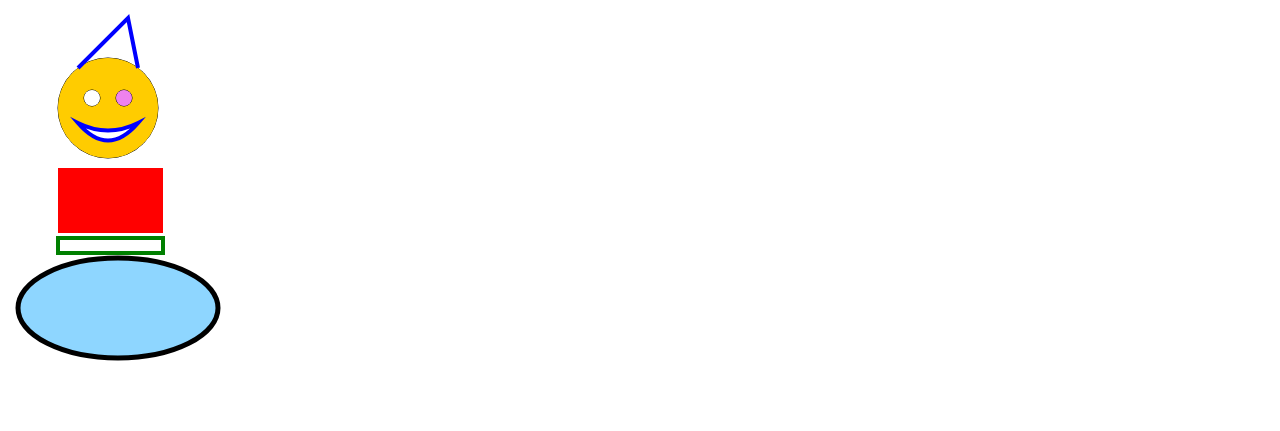
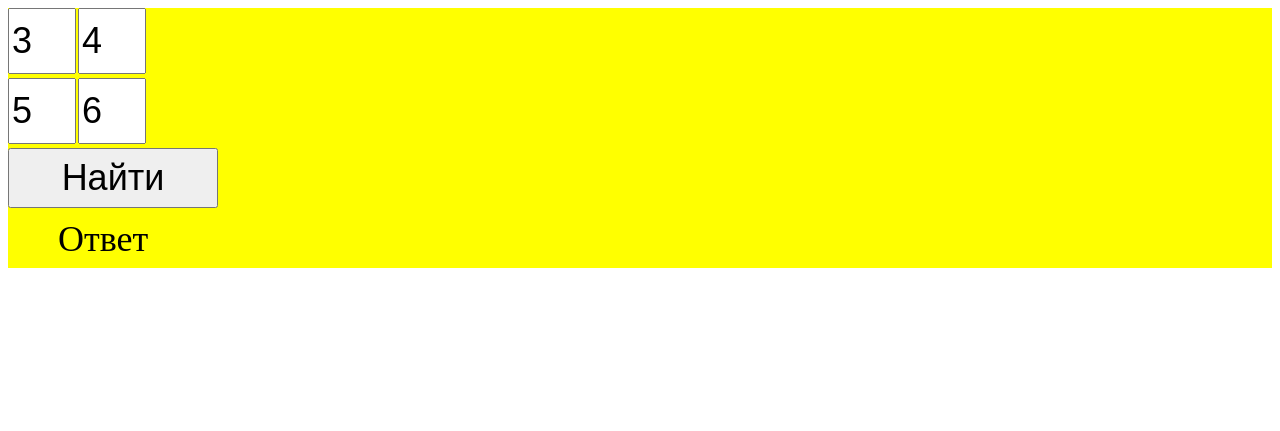
Before and after one commit to starikova/ct, a plain HTML site: page ivanovII/index.html in a window 1280 px wide. Drawn offline with Linux system fonts and the light colour scheme.

Commit message:
Update index.html

```diff
--- a/ivanovII/index.html
+++ b/ivanovII/index.html
@@ -1,76 +1,104 @@
+<!DOCTYPE HTML>
 <html>
- <head>
-  <title>canvas</title>
-  <meta charset="utf-8">
 
-  <canvas id="smile" width="320" height="420">
-    <p>Ваш браузер не поддерживает рисование.</p>
-  </canvas>
+<body>
 
-<script type="text/javascript">
-    var myCanvas = document.getElementById('smile');
-     var ctx = myCanvas.getContext('2d');
-     // Рисуем окружность
-     ctx.strokeStyle = "#000";
-     ctx.fillStyle = "#fc0";
-     ctx.beginPath();
-     ctx.arc(100,100,50,0,Math.PI*2,true);
-     ctx.closePath();
-     ctx.stroke();
-     ctx.fill();
-     // Рисуем левый глаз
-     ctx.fillStyle = "#fff";
-     ctx.beginPath();
-     ctx.arc(84,90,8,0,Math.PI*2,true);
-     ctx.closePath();
-     ctx.stroke();
-     ctx.fill();
-     // Рисуем правый глаз
-     ctx.fillStyle="violet";
-     ctx.beginPath();
-     ctx.arc(116,90,8,0,Math.PI*2,true);
-     ctx.closePath();
-     ctx.stroke();
-     ctx.fill();
-     // Рисуем рот
-     ctx.beginPath();
-     ctx.fillStyle = "#fff";
-     ctx.moveTo(70,115);
-     ctx.quadraticCurveTo(100,130,130,115);
-     ctx.quadraticCurveTo(100,150,70,115);
-     ctx.closePath();
-     ctx.stroke();
-     ctx.fill();
-    // Рисуем прямоугольник
- 	ctx.fillStyle="#FF0000";
-	ctx.fillRect(50,160,105,65);
-   // Рисуем еще прямоугольник
-	ctx.lineWidth = 4;
- 	ctx.strokeStyle = 'green';
-	ctx.strokeRect(50,230,105,15);
-   // Рисуем шапку
-	ctx.strokeStyle = 'blue';
-	ctx.moveTo(70,60);
-	ctx.lineTo(120,10);
-	ctx.lineTo(130,60);
-	ctx.stroke();
 
-  // Рисуем овал как сжатый круг
-      ctx.scale(2, 1); // сжимаем по вертикали в 2 раза
-      ctx.beginPath();
-      var centerX = 55;
-      var centerY = 300;
-      var radius = 50;
-      ctx.arc(centerX, centerY, radius, 0, 2 * Math.PI, false);
-      ctx.resetTransform();
-      ctx.closePath();
-      // красим
-      ctx.fillStyle = '#8ED6FF';
-      ctx.fill();
-      ctx.lineWidth = 5;
-      ctx.strokeStyle = 'black';
-      ctx.stroke();
-  </script>
- </head>
- <body>
+</body>
 </html>
+
+<script>
+
+var area = document.createElement('div');
+document.body.appendChild( area );
+area.style.height = "260px";
+area.style.backgroundColor = "yellow";
+area.style.position = "relative";
+area.id = "area";
+
+
+var td11 = document.createElement('input');
+area.appendChild( td11 );
+td11.style.position = "absolute";
+td11.style.left = "0px";
+td11.style.top = "0px";
+td11.style.width = "60px";
+td11.style.height = "60px";
+td11.style.fontSize = "36px";
+td11.value = "0";
+td11.textAlign = "center";
+td11.textJustify = "center";
+td11.id = "td11";
+
+var td12 = td11.cloneNode(false);
+area.appendChild( td12 );
+td12.style.left = "70px";
+td12.id = "td12";
+
+var td21 = td11.cloneNode(false);
+area.appendChild( td21 );
+td21.style.left = "0px";
+td21.style.top = "70px";
+td21.id = "td21";
+
+var td22 = td11.cloneNode(false);
+area.appendChild( td22 );
+td22.style.left = "70px";
+td22.style.top = "70px";
+td22.id = "td22";
+
+var button = td11.cloneNode(false);
+area.appendChild( button );
+button.type = "button";
+button.value = "Вычислить";
+button.style.left = "0px";
+button.style.top = "140px";
+button.style.width = "210px";
+//button.onclick = det;
+
+//button.onclick = function() {
+		//alert("Светит солнце!")
+   //};
+
+ //  Можно использовать любые события для обработчика
+ //  с помощью addEventListener (без on маленькими буквами):
+button.addEventListener( "click", det );
+
+var span = document.createElement('span');
+area.appendChild( span );
+span.style.position = "absolute";
+span.style.left = "50px";
+span.style.top = "210px";
+span.style.width = "60px";
+span.style.height = "60px";
+span.style.fontSize = "36px";
+span.innerHTML = "Ответ";
+span.id = "answer";
+
+ // ИЛИ
+area.getElementsByTagName("input")[0].value = "3";
+
+
+area.getElementsByTagName("input")[1].value = "4";
+area.getElementsByTagName("input")[2].value = "5";
+area.getElementsByTagName("input")[3].value = "6";
+
+area.getElementsByTagName("input")[4].value =
+                                              "Найти";
+
+function det() {
+var a11, a12, a21, a22, opr;
+a11 = parseInt( document.getElementById("td11").value );
+a12 = parseInt( document.getElementById("td12").value );
+a21 = parseInt( document.getElementById("td21").value );
+a22 = parseInt( document.getElementById("td22").value );
+
+opr = a11 * a22 - a12 * a21;
+//alert( opr );
+document.getElementById("answer").innerHTML =
+String( opr );
+
+
+}
+
+</script>
```
